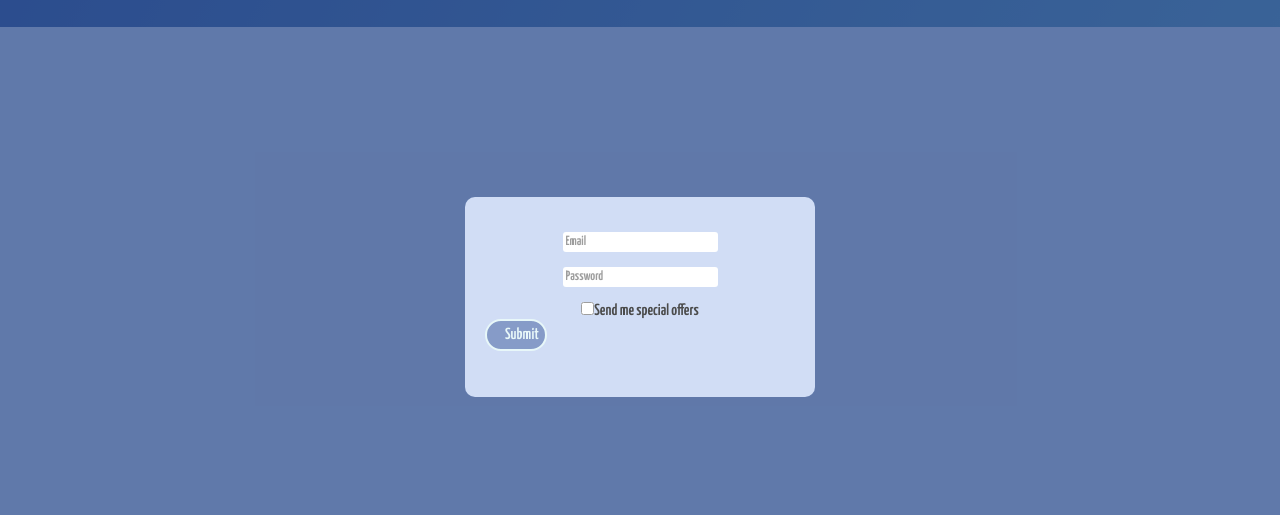
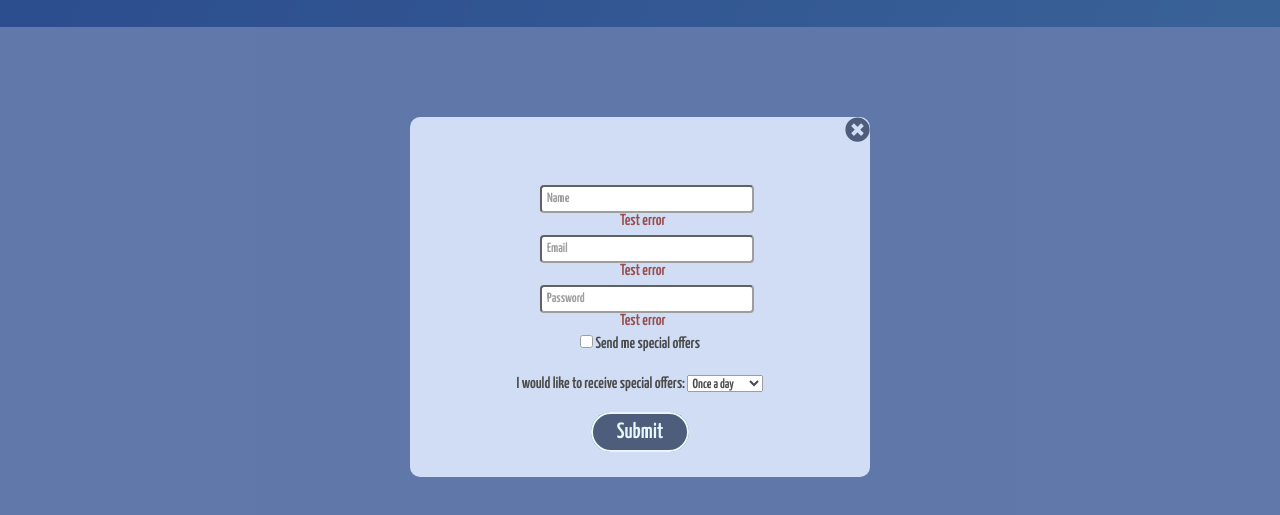
Before and after one commit to dacelibermane/FE_project, a plain HTML site: page index.html in a window 1280 px wide. Shown: the part 103-618 px from the top of the page. Drawn offline with Linux system fonts and the light colour scheme.

Commit message:
Changes  in all documents

```diff
--- a/css/style.css
+++ b/css/style.css
@@ -1,7 +1,6 @@
 * {
   margin: 0;
   padding: 0;
-  box-sizing: border-box;
   font-family: "Yanone Kaffeesatz", sans-serif;
 }
 
@@ -76,27 +75,69 @@ h1 {
 }
 
 .form-content {
-  width: 350px;
-  height: 200px;
+  width: 400px;
+  height: 300px;
   background-color: #bed0f2;
   border-radius: 10px;
   text-align: center;
-  padding: 20px;
+  padding: 30px;
   font-size: 16px;
+  position: relative;
 }
 
-.input-field {
+#inputGroup {
+  margin-top: 32px;
+}
+
+.input-wrapper {
   width: 50%;
   display: block;
-  margin: 15px auto;
-  border-radius: 3px;
+  margin: 10px auto;
   border: none;
-  padding: 3px;
+  padding: 6px;
+}
+
+.user-input {
+  width: 100%;
+  border-radius: 4px;
+  padding: 5px;
+}
+
+.error-msg {
+  height: 12px;
+  font-size: 16px;
+  color: #700606;
+  position: absolute;
+  left: 210px;
+  padding: 2 px;
+}
+
+#sendOffers,
+#receiveOffers {
+  margin-top: 6px;
+  margin-bottom: 15px;
 }
 
 #submitBtn {
-  display: block;
-  width: 20%;
-  justify-content: center;
   text-align: center;
+  margin: 15px auto;
+  background-color: #031944;
+  padding: 8px 24px;
+  border: 2px solid #dff5f7;
+  border-radius: 50px;
+  transition: all 0.4s ease;
+  cursor: pointer;
+  font-size: 22px;
 }
+
+#submitBtn:hover {
+  background-color: #5b77aa;
+}
+
+.close {
+  position: absolute;
+  top: 0;
+  right: 0;
+  font-size: 25px;
+  color: #031944;
+}
--- a/index.html
+++ b/index.html
@@ -4,7 +4,9 @@
   <meta charset="UTF-8">
   <meta name="viewport" content="width=device-width, initial-scale=1.0">
   <link href="https://fonts.googleapis.com/css2?family=Pacifico&family=Yanone+Kaffeesatz:wght@600&display=swap" rel="stylesheet">
+  <link rel="stylesheet" href="https://cdnjs.cloudflare.com/ajax/libs/font-awesome/5.15.1/css/all.min.css" integrity="sha512-+4zCK9k+qNFUR5X+cKL9EIR+ZOhtIloNl9GIKS57V1MyNsYpYcUrUeQc9vNfzsWfV28IaLL3i96P9sdNyeRssA==" crossorigin="anonymous" />
   <link rel="stylesheet" href="css/style.css">
+  <script src="js/main.js"></script>
   <title>FE project</title>
 </head>
 <body>
@@ -20,27 +22,41 @@
     <button class="btn" onclick="openForm()">Click me!</button>
   </header>
 
-  <div class="popup-form" id="clientForm">
+  <div class="popup-form">
     <div class="form-content">
-      <form class="input-group">
-        <input type="text" class="input-field" placeholder="Email" required>
-        <input type="text" class="input-field" placeholder="Password" required>
-        <input type="checkbox" class="check-box" id="sendOffers" onclick="showHideSubscription()"><span>Send me special offers</span>
-      </form>
+      <form id="inputGroup" novalidate>
+        <div class="close"><i class="fas fa-times-circle"></i></div>
+        <div class="input-wrapper">
+          <input class="user-input" name="username" placeholder="Name" required>
+          <div class="error-msg username">Test error</div>
+        </div>
+        <div class="input-wrapper">
+          <input class="user-input" type="email" placeholder="Email" required>
+          <div class="error-msg email">Test error</div>
+        </div>
+        <div class="input-wrapper">
+          <input class="user-input" type="password" placeholder="Password" required>
+          <div class="error-msg password">Test error</div>
+        </div>
+
+        <input id="sendOffers" type="checkbox">
+        <label for="sendOffers">Send me special offers </label>
+
           <div id="receiveOffers">
             <label for="offers">I would like to receive special offers:</label>
               <select id="receiveOffers" name="offers">
                 <option value="daily">Once a day</option>
                 <option value="weekly">Once a week</option>
-      <option value="monthlu">Once a month</option>
+                <option value="monthly">Once a month</option>
               </select>
           </div>
-    <a href="" class="btn" id="submitBtn">Submit</a>
+    <div class="submit
+    -btn">
+    <a href="" type="button" id="submitBtn">Submit</a>
+  </div>
+</form>
+
   </div>
   </div>
-
-
-
- <script src="js/main.js"></script>
 </body>
 </html>
--- a/js/main.js
+++ b/js/main.js
@@ -1,10 +1,20 @@
-function showHideSubscription() {
-  if(document.getElementById('sendOffers').checked) {
-    document.getElementById('receiveOffers').style.display='block';
+window.addEventListener('load', function() {
+  document.getElementById('submitBtn').addEventListener('click', function(){
+    const form = document.getElementById('inputGroup').elements;
 
-  }else{
-    document.getElementById('receiveOffers').style.display='none';
+    if (isFormValid(form)) {
+      console.log('can be saved')
+    } else{
+      console.log('form not valid')
+    }
+  });
+
+  function isFormValid(form) {
+    let isFormValid = true;
+
+    const userName = form.namedItem('username').value;
+
+    console.log(userName);
+    return isFormValid;
   }
-}
-
-showHideSubscription();
+})
```
Lines whose indentation alone changed are shown as unchanged.
